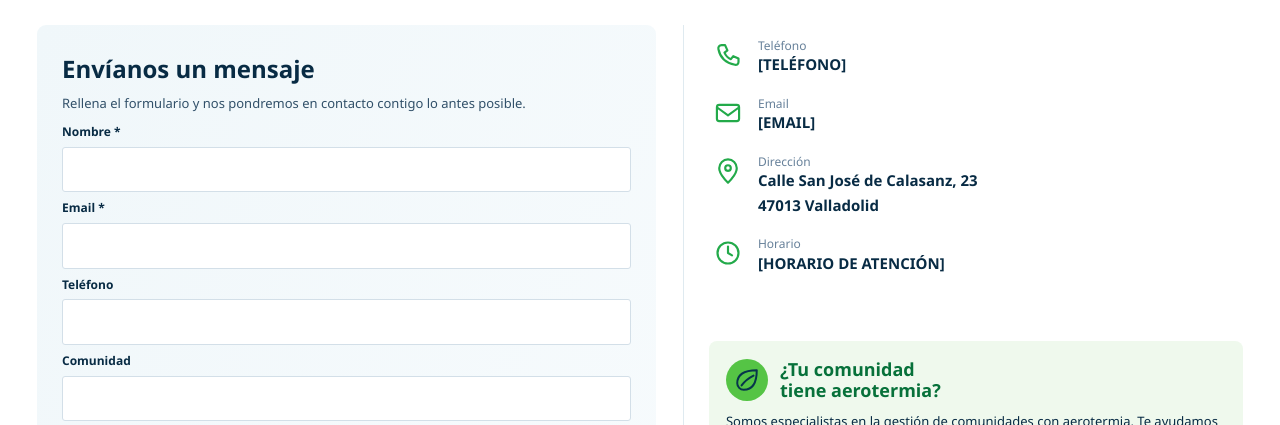
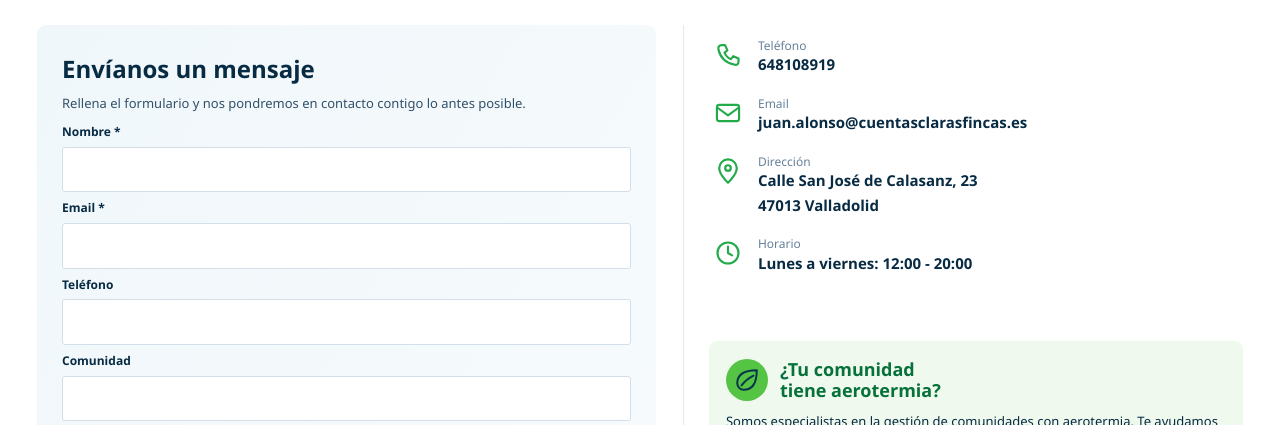
Before and after one commit to jalogut/cuentas-claras-fincas, a plain HTML site: page contacto.html in a window 1280 px wide. Shown: the part 338-763 px from the top of the page. Drawn offline with Linux system fonts and the light colour scheme.

Commit message:
[Task] add real contact info

```diff
--- a/contacto.html
+++ b/contacto.html
@@ -101,7 +101,7 @@
                                     <path
                                         d="M6.5 3.5h3l2 4.5-2.5 2c1 2.5 3 4.6 5.5 5.6l2-2.6 4.5 2v3c0 1.7-1.4 2.7-3 2.4C10 18.8 5.2 14 3.8 7c-.4-1.6.6-3.5 2.7-3.5Z" />
                                 </svg>
-                                <div><span>Teléfono</span><strong>[TELÉFONO]</strong></div>
+                                <div><span>Teléfono</span><strong>648108919</strong></div>
                             </div>
                             <div class="contact-item"><svg class="icon" viewBox="0 0 24 24" aria-hidden="true"
                                     fill="none" stroke="currentColor" stroke-width="1.85" stroke-linecap="round"
@@ -109,7 +109,7 @@
                                     <rect x="2.5" y="5" width="19" height="14" rx="2" />
                                     <path d="m3 7.5 9 6.5 9-6.5" />
                                 </svg>
-                                <div><span>Email</span><strong>[EMAIL]</strong></div>
+                                <div><span>Email</span><strong>juan.alonso@cuentasclarasfincas.es</strong></div>
                             </div>
                             <div class="contact-item"><svg class="icon" viewBox="0 0 24 24" aria-hidden="true"
                                     fill="none" stroke="currentColor" stroke-width="1.85" stroke-linecap="round"
@@ -126,7 +126,7 @@
                                     <circle cx="12" cy="12" r="9" />
                                     <path d="M12 6.5V12l3.5 2" />
                                 </svg>
-                                <div><span>Horario</span><strong>[HORARIO DE ATENCIÓN]</strong></div>
+                                <div><span>Horario</span><strong>Lunes a viernes: 12:00 - 20:00</strong></div>
                             </div>
                         </div>
                         <div class="contact-side-aero">
```
